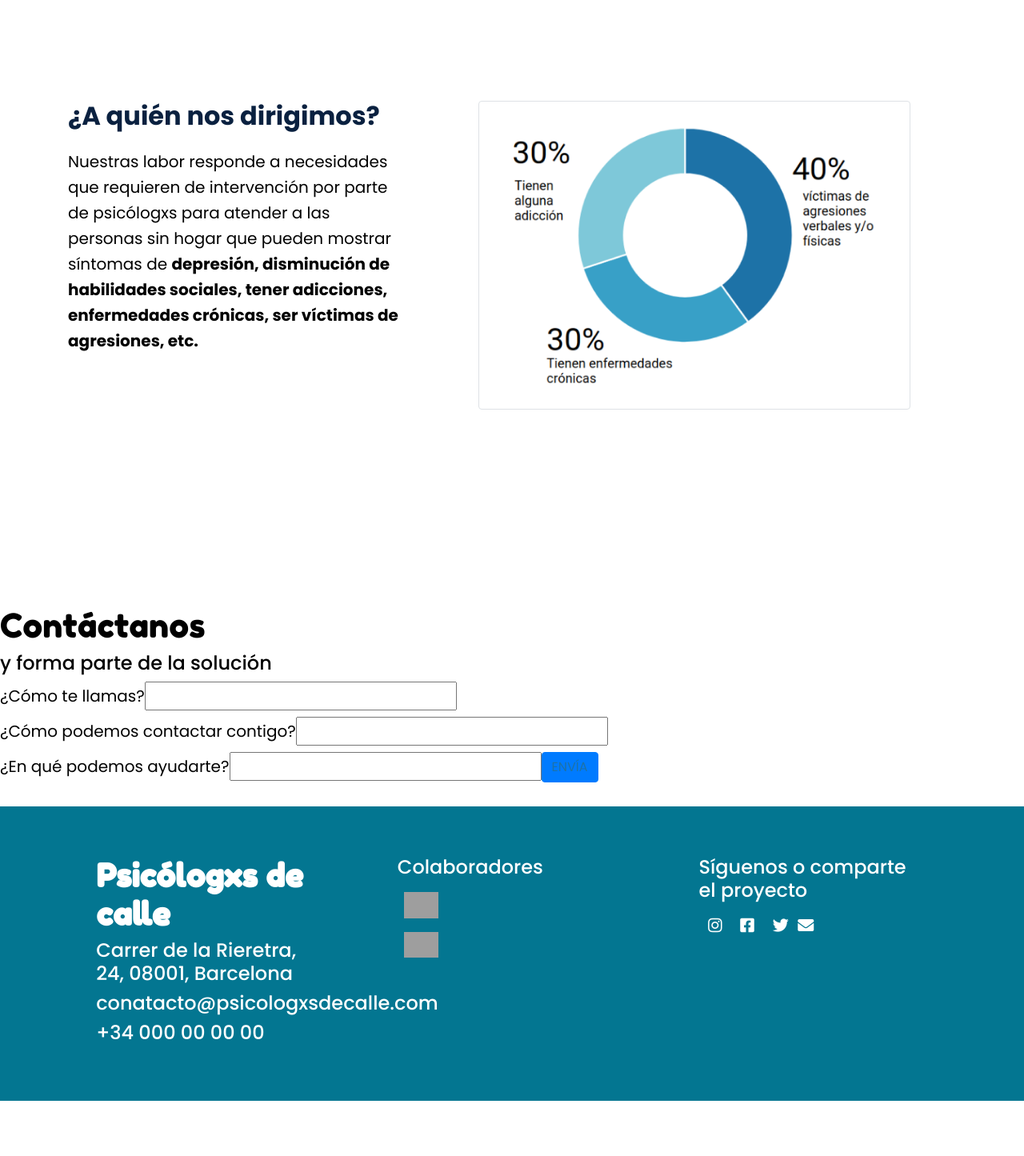
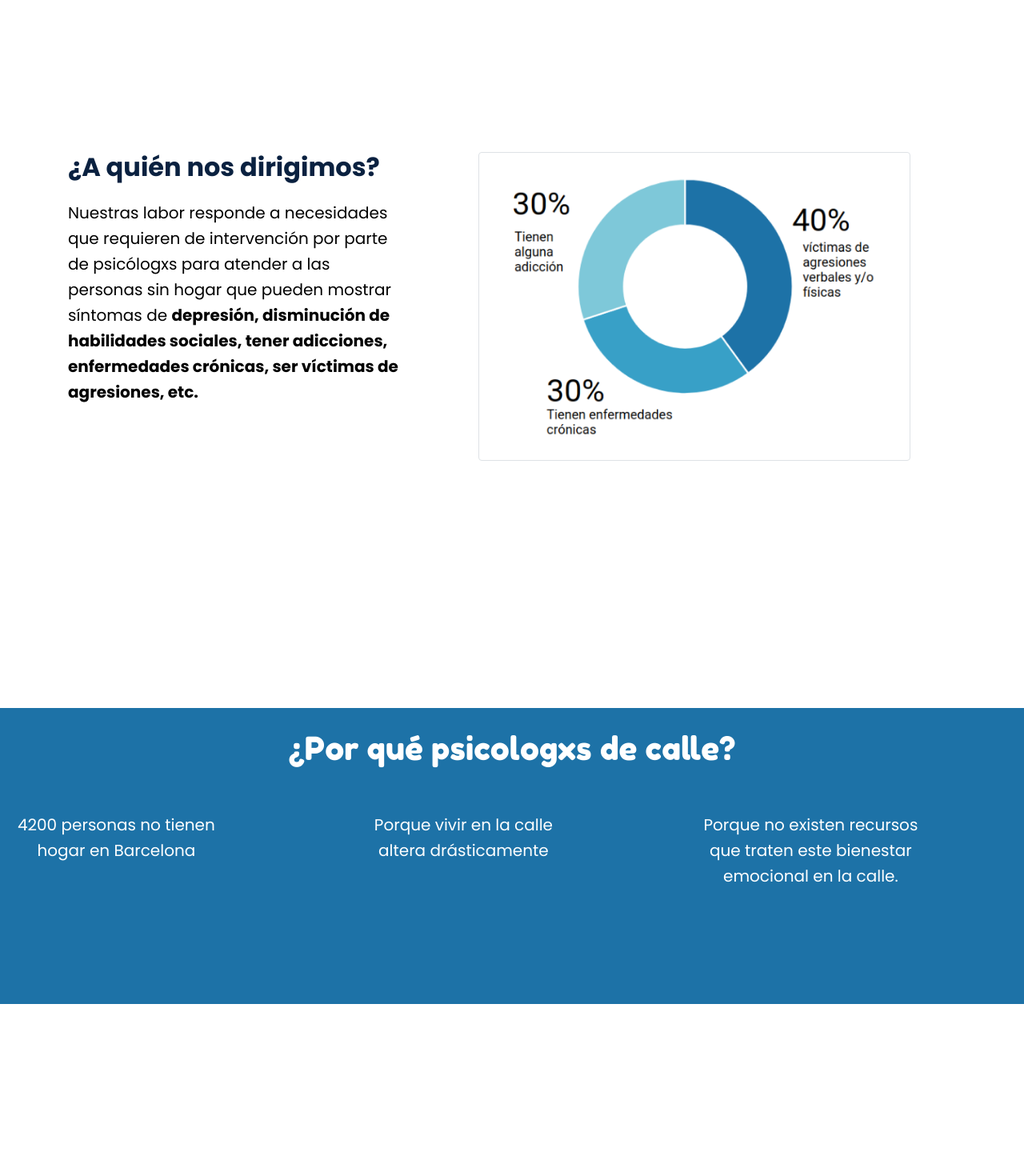
Before and after one commit to joannaWebDev/psicologxs-de-calle, a React (Create React App) app in the folder client/: page /psicologxs-de-calle/ in a window 1280 px wide. Shown: the part 664-2109 px from the top of the page at 80% size. Before the commit the page ends 2064 px from the top, so only its background shows below. Built offline with nearby package versions, Linux system fonts and the light colour scheme; grey boxes are pictures that could not be loaded.

Commit message:
changing hero

```diff
--- a/client/src/components/Hero/Hero.js
+++ b/client/src/components/Hero/Hero.js
@@ -1,11 +1,12 @@
 import React from 'react';
-import './hero.css';
 import Jumbotron from 'react-bootstrap/Jumbotron';
 import Container from 'react-bootstrap/Container';
 
+import './hero.css';
+
 const Hero = () => {
     return (
-        <Jumbotron fluid>
+        <Jumbotron fluid className="heroJumbotron">
             <Container>
             <h1 className="fredokaStyle">Psicología de calle<br/> para personas sin hogar, por fin.</h1>
             </Container>
--- a/client/src/components/Hero/hero.css
+++ b/client/src/components/Hero/hero.css
@@ -1,4 +1,4 @@
-.jumbotron {
+.heroJumbotron {
     height: 500px;
     background-image: url('../../assets/images/hero.jpeg');
     background-repeat: no-repeat;
@@ -6,7 +6,7 @@
     margin-top: 2%;
 }
 
-.jumbotron h1 {
+.heroJumbotron h1 {
     color: white;
     font-size: 2.5rem;
     font-weight: 700;
@@ -14,7 +14,7 @@
 }
 
 @media screen and (max-width:600px){
-    .jumbotron h1 {
+    .heroJumbotron h1 {
         font-size: 1rem;
         margin-top: 5%;
     }
--- a/client/src/pages/Home.css
+++ b/client/src/pages/Home.css
@@ -1,5 +1,5 @@
 .sectionChart {
-  margin:10% auto;
+  margin:15% auto;
   justify-content: center;
 }
 .sectionChart h3 {
@@ -11,10 +11,24 @@
   align-self: center;
   margin-bottom: 15%;
 }
-
+.porQueJumbotron {
+  background-color: var(--section-metodologia-bg-color);
+  padding: 2% 0 10% 0;
+  margin:15% auto;
+  color: #fff;
+  align-items: center;
+}
+.porQueJumbotronP{
+  max-width: 100%;
+}
 @media screen and (min-width:992px){
   .sectionChartText {
     max-width: 40%;
     margin-right: 5%;
   }
 }
+@media screen and (min-width:768px) {
+  .porQueJumbotronP {
+    max-width: 70%;
+  }
+}
--- a/client/src/pages/Home.js
+++ b/client/src/pages/Home.js
@@ -1,7 +1,11 @@
 import React from 'react';
+
 import Form from './../components/Form/Form';
 import Hero from './../components/Hero/Hero';
+
+
 import chart from './../assets/images/chart.png';
+import volunteerBackpack from './../assets/images/volunteer-backpack.png';
 
 import './Home.css';
 
@@ -10,17 +14,31 @@ const Home = () => {
     <>
       <Hero />
 
-      <div className="container sectionChart">
+      <section className="container sectionChart">
         <div className="row">
         <div className="col-lg-6 col-md-12 col-sm-12 sectionChartText">
           <h3>¿A quién nos dirigimos?</h3>
           <p>Nuestras labor responde a necesidades que requieren de intervención por parte de psicólogxs para atender a las personas sin hogar que pueden mostrar síntomas de <b>depresión, disminución de habilidades sociales, tener adicciones, enfermedades crónicas, ser víctimas de agresiones, etc.</b></p>
         </div>
         <div className="col-lg-6 col-md-12 col-sm-12">
-          <img src={chart} alt="Logo" className="img-fluid img-thumbnail"/>
+          <img src={chart} alt="chart" className="img-fluid img-thumbnail"/>
         </div>
         </div>
+      </section>
+
+      <section className="container-fluid porQueJumbotron">
+            <div className="row justify-content-center text-center px-1">
+              <div className="col-12 mb-5"><h2 className="">¿Por qué psicologxs de calle?</h2></div>
+              <div className="col-lg-4 col-md-6 col-sm-6"><p className="porQueJumbotronP">4200 personas no tienen hogar en Barcelona</p></div>
+              <div className="col-lg-4 col-md-6 col-sm-6"><p className="porQueJumbotronP">Porque vivir en la calle altera drásticamente </p></div>
+              <div className="col-lg-4 col-md-6 col-sm-12"><p className="porQueJumbotronP">Porque no existen recursos que traten este bienestar emocional en la calle.</p></div>
+            </div>
+        </section>
+
+      <div className="container-fluid">
+        <img src={volunteerBackpack} alt="Logo" className="img-fluid"/>
       </div>
+
       <Form/>
     </>
   )
```
Also changed, not shown: client/src/assets/images/volunteer-backpack.png (added).
